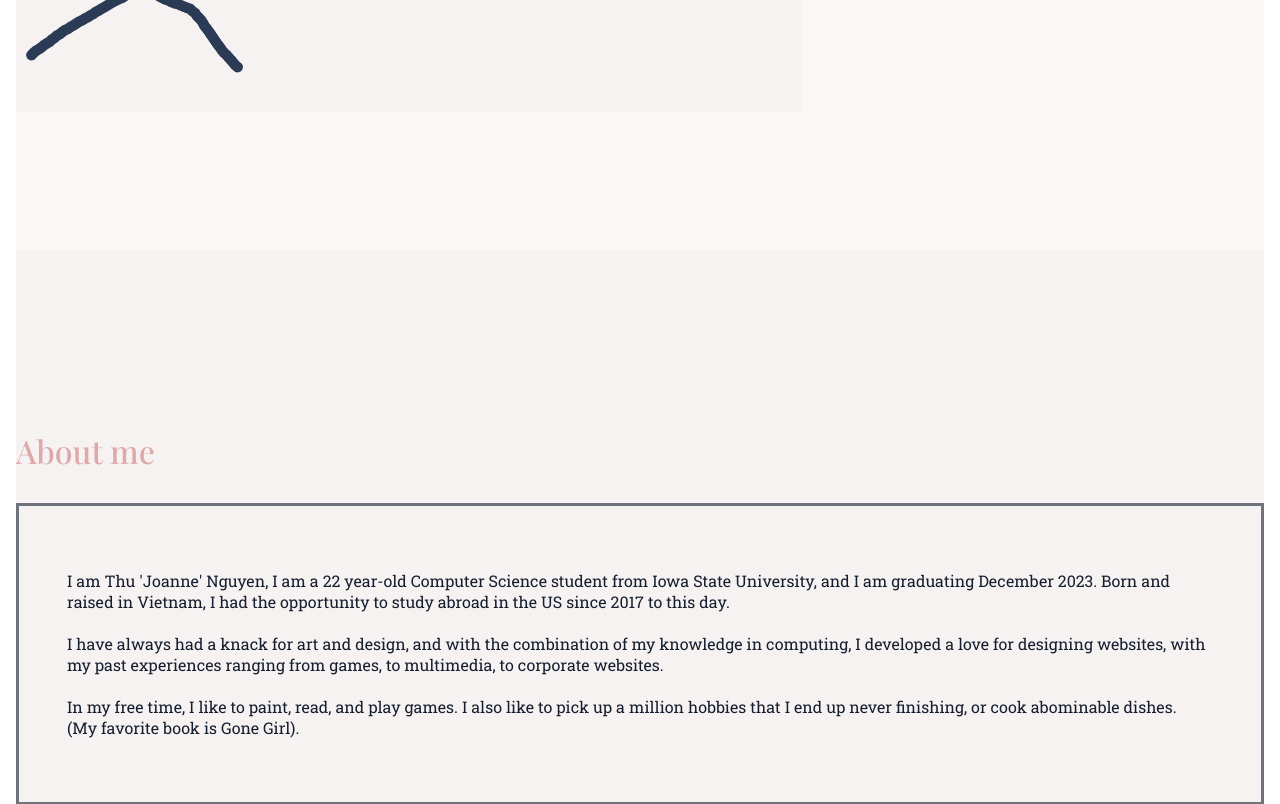
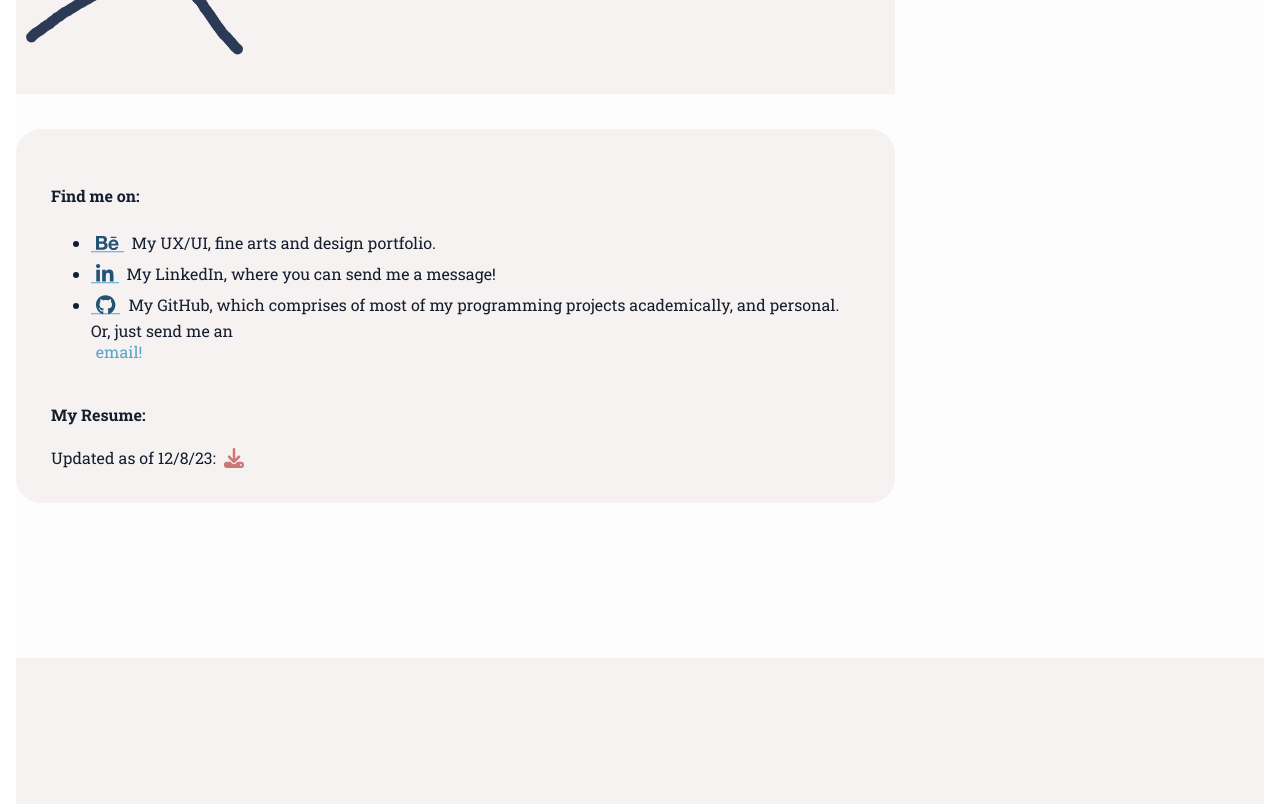
Before and after one commit to jnnguyen12/personalSite, an Angular app in the folder personalSite/: page / in a window 1280 px wide. Shown: the part 780-1584 px from the top of the page. Built offline with nearby package versions, Linux system fonts and the light colour scheme.

Commit message:
added social section, removed most of site content, added media + links

```diff
--- a/personalSite/src/app/app.component.html
+++ b/personalSite/src/app/app.component.html
@@ -37,9 +37,16 @@
           <div class="col-12 col-md-8 mx-auto mx-md-0 mb-3 mb-md-0" style="z-index: 1">
 
             <h2 class="lh-1 fw-light">Hi! I am</h2>
-            <h1 class="display-1 title blue text-start pb-3">Joanne Nguyen</h1>
+            <h1 class="display-1 title name text-start pb-3">Joanne Nguyen</h1>
             <h3 class="fw-light">
-              I am a <span class="pollen">front-end developer</span>, with a
+              I am a
+              <!-- <div class="pollen marquee">
+                <div>
+                  front-end developer
+                </div>
+              </div> -->
+              <span class="pollen">front-end developer</span>
+              , with a
               passion for problem-solving and an attention to detail.
             </h3>
           </div>
@@ -51,12 +58,59 @@
               </div>
             </div>
           </div>
-        </div>
+
+          <div class="text-start social-list">
+            <h4 class="fw-normal">Find me on: </h4>
+            <ul class="list-unstyled ms-3">
+              <li>
+                <a href="https://www.behance.net/joannenguyen2">
+                  <fa-icon [icon]="faBehance" class="social" size="lg"></fa-icon>
+                  My UX/UI, fine arts and design portfolio.
+                  <fa-icon [icon]="faChevronRight" class="chevron" size="lg"></fa-icon>
+
+                </a>
+              </li>
+              <li>
+                <a href="https://linkedin.com/in/joannenguyen1212/">
+                  <fa-icon [icon]="faLinkedin" class="social" size="lg"></fa-icon>
+                  My LinkedIn, where you can send me a message!
+                  <fa-icon [icon]="faChevronRight" class="chevron" size="lg"></fa-icon>
+
+                </a>
+              </li>
+              <li>
+                <a href="https://github.com/jnnguyen12/">
+                  <fa-icon [icon]="faGithub" class="social" size="lg"></fa-icon>
+                  My GitHub, which comprises of most of my programming projects academically, and personal.
+                  <fa-icon [icon]="faChevronRight" class="chevron" size="lg"></fa-icon>
+                </a>
+              </li>
+              <div class="d-flex align-items-center mt-1">
+                Or, just send me an
+                <a href="mailto:joanne.nguyen.1212@gmail.com">
+                  <div class="email">
+                    <svg xmlns="http://www.w3.org/2000/svg" viewBox="0 0 512 512"><!--!Font Awesome Free 6.5.1 by @fontawesome - https://fontawesome.com License - https://fontawesome.com/license/free Copyright 2023 Fonticons, Inc.--><path d="M48 64C21.5 64 0 85.5 0 112c0 15.1 7.1 29.3 19.2 38.4L236.8 313.6c11.4 8.5 27 8.5 38.4 0L492.8 150.4c12.1-9.1 19.2-23.3 19.2-38.4c0-26.5-21.5-48-48-48H48zM0 176V384c0 35.3 28.7 64 64 64H448c35.3 0 64-28.7 64-64V176L294.4 339.2c-22.8 17.1-54 17.1-76.8 0L0 176z"/></svg>
+                    <div>email!</div>
+                  </div>
+                </a>
+              </div>
+
+              <br>
+            </ul>
+
+            <h4 class="fw-normal">My Resume: </h4>
+            <span class="ms-3">Updated as of 12/8/23:</span>
+            <a href="../assets/Joanne_Nguyen_resume.pdf" download>
+              <fa-icon [icon]="faDownload" class="download" size="lg"></fa-icon>
+            </a>
+          </div>
+
+          </div>
 
       </div>
     </div>
 
-    <div class="container-fluid padsmall bg-warm-snow" style="z-index: 1">
+    <div class="container-fluid padsmall bg-warm-snow d-none" style="z-index: 1">
         <div class="col mx-auto">
           <div class="container d-flex flex-column justify-content-center mx-auto">
             <h1 class="display-4 title pb-4 text-start">About me</h1>
@@ -89,7 +143,7 @@
       </div>
     </div>
 
-    <section id="section" class="container-fluid section padsmall">
+    <section id="section" class="container-fluid section padsmall d-none">
       <div class="col mx-auto">
         <div class="container d-flex flex-column justify-content-center">
             <h1 class="display-4 title light-blue pb-4">My Technical Skills</h1>
--- a/personalSite/src/app/app.component.scss
+++ b/personalSite/src/app/app.component.scss
@@ -8,13 +8,14 @@ $slate: #151E2E;
 $blue: #76b4cd;
 $light-blue: #8ebfd3;
 $ocean: #6096B4;
+$jeans: #3582a4;
 $dark-blue: #2B3A55;
 $light-teal: #93BFCF;
 $teal: #205375;
 // $moss: #497174;
 $moss: #c2ad7f;
 
-$snow: #faf7f7;
+$snow: #fdfdfd;
 $warm-snow: #f6f2f2;
 $wet-snow: #EEEEF0;
 $wall: #d1dde7;
@@ -24,8 +25,9 @@ $alice-blue: #D3E2EA;
 $sky: #7CC8DE;
 $cyan: #19A7CE;
 $air-blue: #55a5c8;
-$cerulean: #146C94;
+$cerulean: #020202;
 
+$light-sand: #fce4ce;
 $sand: #F6A762;
 $pollen: #dfa9a9;
 $clay: #684343;
@@ -68,11 +70,19 @@ h1 {
     font-weight: 500 !important;
 }
 
+a {
+    text-decoration: none;
+}
+
 .title {
     font-family: 'Playfair Display', serif;
     line-height: 0.9;
     padding-bottom: 1rem;
     color: $pollen;
+}
+
+.title.name {
+    color: $air-blue;
 }
 
 .jumbo {
@@ -83,6 +93,140 @@ h1 {
 
 svg {
     z-index: -1;
+}
+
+fa-icon.social {
+    color: $teal;
+    transition: all 0.2s;
+    background: linear-gradient(to top, transparent, $air-blue) no-repeat;
+    background-size: 100% 2px;
+    background-position: left bottom;
+    padding: 5px;
+    padding-bottom: 0px;
+    margin-bottom: 5px;
+    display: block;
+    margin-right: 0.5em;
+}
+
+fa-icon.chevron {
+    color: transparent;
+    // transform: translateX(-0.5em);
+    margin-left: 0.5em;
+    transition: 0.2s;
+}
+
+.svg-inline--fa {
+    height: 1.2em !important;
+}
+
+.social-list {
+    margin: 35px auto;
+    padding: 35px;
+    border-radius: 25px;
+    background-color: $warm-snow;
+    li a {
+        display: flex;
+        align-items: center;
+        color: $slate;
+        transition: all 0.2s;
+        width: fit-content;
+
+        &:hover {
+            color: $teal;
+            .social {
+                border-radius: 10px;
+                padding: 5px;
+                margin-bottom: 0px;
+                background: linear-gradient(to top, $teal, $teal) no-repeat;
+                background-size: 100% 100%;
+                color: white;
+                transform: rotate(10deg) !important;
+            }
+
+            fa-icon.chevron {
+                color: $teal;
+                transform: translateX(1em);
+            }
+        }
+    }
+
+    li:nth-child(even) a:hover > fa-icon.social {
+        transform: rotate(-10deg) !important;
+    }
+}
+
+.email {
+    position: relative;
+    width: 56px;
+    display: flex;
+    justify-content: center;
+
+    div {
+        position: relative;
+        color: $air-blue;
+        margin: 0 auto;
+        z-index: 1;
+    }
+
+    svg {
+        position: absolute;
+        width: 100%;
+        left: 0;
+        right: 0;
+        z-index: 0;
+        transform: translateY(-25%);
+        transition: all 0.2s ease;
+        path {
+            fill: transparent !important;
+        }
+    }
+
+    &:hover {
+        div {
+            color: $slate;
+        }
+        svg {
+            transform: rotate(10deg) translateY(-25%);
+            path {
+                fill: $light-sand !important;
+            }
+        }
+    }
+}
+
+.download {
+    color: $rose;
+    margin-left: 0.5em;
+    transition: 0.2s;
+    &:hover {
+        color: rgba($rose, 0.6);
+    }
+}
+
+.marquee {
+    position: relative;
+    width: 270px;
+    height: 1em;
+    display: inline-block;
+    // overflow: hidden;
+    div {
+        position: absolute;
+        top: 1px;
+        // transform: translateY(-50%);
+        // left: 0;
+        // right: 0;
+        bottom: 0;
+        animation: marquee inifnite alternate slidein;
+    }
+}
+
+@keyframes marquee {
+    0% {
+        transform: translateY(50%);
+    }
+    100% {
+        transform: translateY(-50%);
+    }
 }
 
 .about {
--- a/personalSite/src/app/app.component.ts
+++ b/personalSite/src/app/app.component.ts
@@ -1,4 +1,6 @@
 import { Component } from '@angular/core';
+import { faLinkedinIn, faBehance, faGithub } from '@fortawesome/free-brands-svg-icons';
+import { faChevronRight, faEnvelope, faDownload } from '@fortawesome/free-solid-svg-icons';
 
 @Component({
   selector: 'app-root',
@@ -6,6 +8,13 @@ import { Component } from '@angular/core';
   styleUrls: ['./app.component.scss']
 })
 export class AppComponent {
+  faLinkedin = faLinkedinIn;
+  faBehance = faBehance;
+  faGithub = faGithub;
+  faChevronRight = faChevronRight;
+  faEnvelope = faEnvelope;
+  faDownload = faDownload;
+
   title = 'personalSite';
   currentLang?: string;
   currentDescription?: string;
--- a/personalSite/src/app/app.module.ts
+++ b/personalSite/src/app/app.module.ts
@@ -1,5 +1,7 @@
 import { NgModule } from '@angular/core';
 import { BrowserModule } from '@angular/platform-browser';
+import { FontAwesomeModule } from '@fortawesome/angular-fontawesome';
+
 
 import { AppComponent } from './app.component';
 
@@ -8,7 +10,8 @@ import { AppComponent } from './app.component';
     AppComponent
   ],
   imports: [
-    BrowserModule
+    BrowserModule,
+    FontAwesomeModule
   ],
   providers: [],
   bootstrap: [AppComponent]
--- a/personalSite/tsconfig.json
+++ b/personalSite/tsconfig.json
@@ -3,6 +3,9 @@
   "compileOnSave": false,
   "compilerOptions": {
     "baseUrl": "./",
+    "paths": {
+      "tslib": ["personalSite/node_modules/tslib/tslib.d.ts"]
+    },
     "outDir": "./dist/out-tsc",
     "forceConsistentCasingInFileNames": true,
     "strict": true,
```
Also changed, not shown: personalSite/package.json (+6 -1 lines), 2 other files (tests, documents, lock files or other folders).
